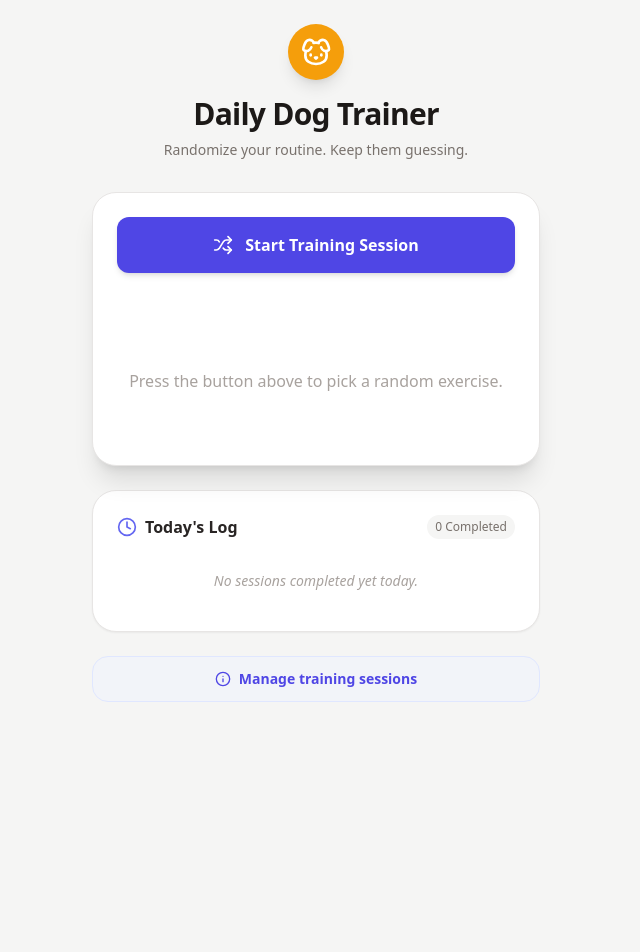
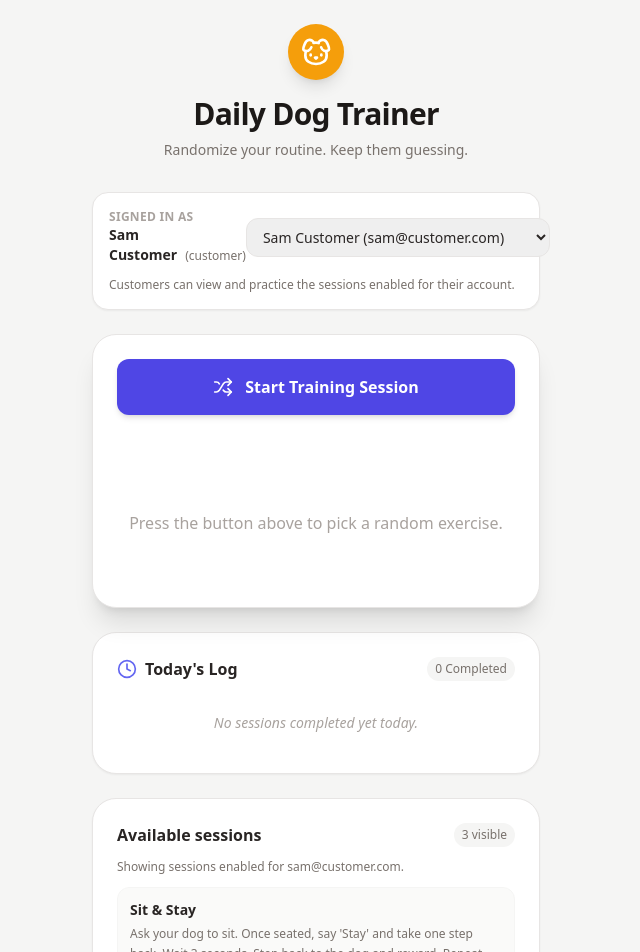
Before and after one commit to m4lmborg/dogtrainer, a React (Vite) app: page / in a window 1280 px wide. Shown: the top 952 px of the page, without its empty margins (324-964 px from the left). Before the commit the page ends 800 px from the top, so only its background shows below. Built offline with nearby package versions, Linux system fonts and the light colour scheme.

Commit message:
Add role-based access for training sessions

```diff
--- a/src/App.jsx
+++ b/src/App.jsx
@@ -1,4 +1,4 @@
-import React, { useState } from "react";
+import React, { useEffect, useState } from "react";
 import { Play, Check, Shuffle, Clock, Dog, Info, X } from "lucide-react";
 
 // Initial database of training exercises
@@ -40,6 +40,27 @@ const initialTrainingExercises = [
   },
 ];
 
+const userDirectory = [
+  {
+    email: "trainer@dogtrainer.com",
+    name: "Toni Trainer",
+    role: "admin",
+    enabledSessionIds: initialTrainingExercises.map((ex) => ex.id),
+  },
+  {
+    email: "sam@customer.com",
+    name: "Sam Customer",
+    role: "customer",
+    enabledSessionIds: [1, 3, 4],
+  },
+  {
+    email: "jamie@customer.com",
+    name: "Jamie Customer",
+    role: "customer",
+    enabledSessionIds: [2, 5],
+  },
+];
+
 export default function App() {
   const [exercises, setExercises] = useState(initialTrainingExercises);
   const [currentLesson, setCurrentLesson] = useState(null);
@@ -55,15 +76,38 @@ export default function App() {
     videoUrl: "",
   });
   const [isLoading, setIsLoading] = useState(false);
+  const defaultUserEmail =
+    userDirectory.find((user) => user.role === "customer")?.email ||
+    userDirectory[0].email;
+  const [activeUserEmail, setActiveUserEmail] = useState(defaultUserEmail);
+
+  const activeUser =
+    userDirectory.find((user) => user.email === activeUserEmail) ||
+    userDirectory[0];
+  const isAdmin = activeUser.role === "admin";
+  const enabledIds = activeUser.enabledSessionIds || [];
+  const availableExercises = isAdmin
+    ? exercises
+    : exercises.filter((ex) => enabledIds.includes(ex.id));
+
+  useEffect(() => {
+    if (!isAdmin && currentLesson && !enabledIds.includes(currentLesson.id)) {
+      setCurrentLesson(null);
+    }
+
+    if (!isAdmin && isManageModalOpen) {
+      setIsManageModalOpen(false);
+    }
+  }, [isAdmin, currentLesson, enabledIds, isManageModalOpen]);
 
   // Generate a random lesson
   const randomizeLesson = () => {
-    if (exercises.length === 0) return;
+    if (availableExercises.length === 0) return;
 
     setIsLoading(true);
     setTimeout(() => {
-      const randomIndex = Math.floor(Math.random() * exercises.length);
-      setCurrentLesson(exercises[randomIndex]);
+      const randomIndex = Math.floor(Math.random() * availableExercises.length);
+      setCurrentLesson(availableExercises[randomIndex]);
       setIsLoading(false);
     }, 400);
   };
@@ -93,6 +137,7 @@ export default function App() {
   };
 
   const openManageModal = () => {
+    if (!isAdmin) return;
     if (currentLesson) {
       setEditingExerciseId(currentLesson.id);
       setFormValues({
@@ -118,6 +163,7 @@ export default function App() {
   };
 
   const handleSaveExercise = () => {
+    if (!isAdmin) return;
     const trimmedTitle = formValues.title.trim();
     const trimmedInstructions = formValues.instructions.trim();
 
@@ -164,6 +210,7 @@ export default function App() {
   };
 
   const handleEditFromList = (id) => {
+    if (!isAdmin) return;
     const target = exercises.find((ex) => ex.id === id);
     if (!target) return;
     setEditingExerciseId(id);
@@ -176,6 +223,7 @@ export default function App() {
   };
 
   const handleAddNewFromList = () => {
+    if (!isAdmin) return;
     setEditingExerciseId(null);
     setFormValues({
       id: null,
@@ -186,12 +234,14 @@ export default function App() {
   };
 
   const toggleSelectExercise = (id) => {
+    if (!isAdmin) return;
     setSelectedExerciseIds((prev) =>
       prev.includes(id) ? prev.filter((x) => x !== id) : [...prev, id]
     );
   };
 
   const toggleSelectAllExercises = () => {
+    if (!isAdmin) return;
     if (selectedExerciseIds.length === exercises.length) {
       setSelectedExerciseIds([]);
     } else {
@@ -200,6 +250,7 @@ export default function App() {
   };
 
   const handleDeleteSingle = (id) => {
+    if (!isAdmin) return;
     const updated = exercises.filter((ex) => ex.id !== id);
     setExercises(updated);
 
@@ -221,6 +272,7 @@ export default function App() {
   };
 
   const handleDeleteSelected = () => {
+    if (!isAdmin) return;
     if (selectedExerciseIds.length === 0) return;
 
     const idsToDelete = new Set(selectedExerciseIds);
@@ -260,13 +312,47 @@ export default function App() {
           </p>
         </header>
 
+        {/* Account selector */}
+        <div className="bg-white rounded-2xl shadow-sm border border-stone-200 p-4 space-y-3">
+          <div className="flex items-center justify-between">
+            <div>
+              <p className="text-xs uppercase tracking-wide text-stone-400 font-semibold">
+                Signed in as
+              </p>
+              <p className="text-sm font-semibold text-stone-800">
+                {activeUser.name}
+                <span className="ml-2 text-xs font-medium text-stone-500">
+                  ({activeUser.role})
+                </span>
+              </p>
+            </div>
+            <select
+              value={activeUserEmail}
+              onChange={(e) => setActiveUserEmail(e.target.value)}
+              className="border border-stone-200 rounded-xl px-3 py-2 text-sm focus:outline-none focus:ring-2 focus:ring-indigo-200"
+            >
+              {userDirectory.map((user) => (
+                <option key={user.email} value={user.email}>
+                  {user.name} ({user.email})
+                </option>
+              ))}
+            </select>
+          </div>
+          <p className="text-xs text-stone-500">
+            {isAdmin
+              ? "Admins can manage all training sessions."
+              : "Customers can view and practice the sessions enabled for their account."}
+          </p>
+        </div>
+
         {/* Main Action Card */}
         <div className="bg-white rounded-3xl shadow-xl overflow-hidden border border-stone-200 relative">
           <div className="p-6 flex flex-col items-center space-y-6">
             {/* Randomize Button */}
             <button
               onClick={randomizeLesson}
-              className="w-full bg-indigo-600 hover:bg-indigo-700 active:scale-95 transition-all duration-200 text-white font-bold py-4 px-6 rounded-xl flex items-center justify-center gap-3 shadow-md group"
+              disabled={availableExercises.length === 0}
+              className="w-full bg-indigo-600 hover:bg-indigo-700 active:scale-95 transition-all duration-200 text-white font-bold py-4 px-6 rounded-xl flex items-center justify-center gap-3 shadow-md group disabled:bg-stone-200 disabled:text-stone-500 disabled:cursor-not-allowed disabled:hover:bg-stone-200 disabled:shadow-none"
             >
               <Shuffle
                 className={`w-5 h-5 ${
@@ -275,8 +361,19 @@ export default function App() {
                     : "group-hover:rotate-12 transition-transform"
                 }`}
               />
-              {currentLesson ? "Spin Again" : "Start Training Session"}
+              {availableExercises.length === 0
+                ? "No sessions available"
+                : currentLesson
+                  ? "Spin Again"
+                  : "Start Training Session"}
             </button>
+
+            {!isAdmin && availableExercises.length === 0 && (
+              <p className="text-xs text-center text-rose-500">
+                No sessions are enabled for this account. Please contact an
+                admin to get access.
+              </p>
+            )}
 
             {/* Display Area */}
             <div
@@ -371,7 +468,44 @@ export default function App() {
           </div>
         </div>
 
+        {/* Available sessions list */}
+        <div className="bg-white rounded-3xl shadow-sm border border-stone-200 p-6 space-y-3">
+          <div className="flex items-center justify-between">
+            <h3 className="font-bold text-stone-800">Available sessions</h3>
+            <span className="text-xs font-medium bg-stone-100 text-stone-500 px-2 py-1 rounded-full">
+              {availableExercises.length} visible
+            </span>
+          </div>
+          <p className="text-xs text-stone-500">
+            {isAdmin
+              ? "Admins see every session and can make changes."
+              : `Showing sessions enabled for ${activeUser.email}.`}
+          </p>
+          <div className="space-y-2 max-h-56 overflow-y-auto">
+            {availableExercises.length === 0 ? (
+              <p className="text-sm text-stone-400 italic text-center py-4">
+                No sessions are available for this user.
+              </p>
+            ) : (
+              availableExercises.map((exercise) => (
+                <div
+                  key={exercise.id}
+                  className="bg-stone-50 border border-stone-100 rounded-xl p-3"
+                >
+                  <p className="text-sm font-semibold text-stone-800">
+                    {exercise.title}
+                  </p>
+                  <p className="text-xs text-stone-500 mt-1 leading-relaxed">
+                    {exercise.instructions}
+                  </p>
+                </div>
+              ))
+            )}
+          </div>
+        </div>
+
         {/* Manage sessions button at bottom */}
+        {isAdmin && (
           <button
             onClick={openManageModal}
             className="w-full text-sm font-semibold text-indigo-600 hover:text-indigo-800 border border-indigo-100 bg-indigo-50/40 hover:bg-indigo-50 rounded-2xl py-3 flex items-center justify-center gap-2"
@@ -379,6 +513,7 @@ export default function App() {
             <Info className="w-4 h-4" />
             Manage training sessions
           </button>
+        )}
       </div>
 
       {/* Video Modal Overlay */}
@@ -433,7 +568,7 @@ export default function App() {
       )}
 
       {/* Manage Exercises Modal */}
-      {isManageModalOpen && (
+      {isAdmin && isManageModalOpen && (
         <div className="fixed inset-0 bg-black/40 backdrop-blur-sm z-50 flex items-center justify-center p-4 animate-in fade-in duration-200">
           <div className="bg-white rounded-2xl w-full max-w-lg overflow-hidden shadow-2xl relative">
             <button
```
Lines whose indentation alone changed are shown as unchanged.
